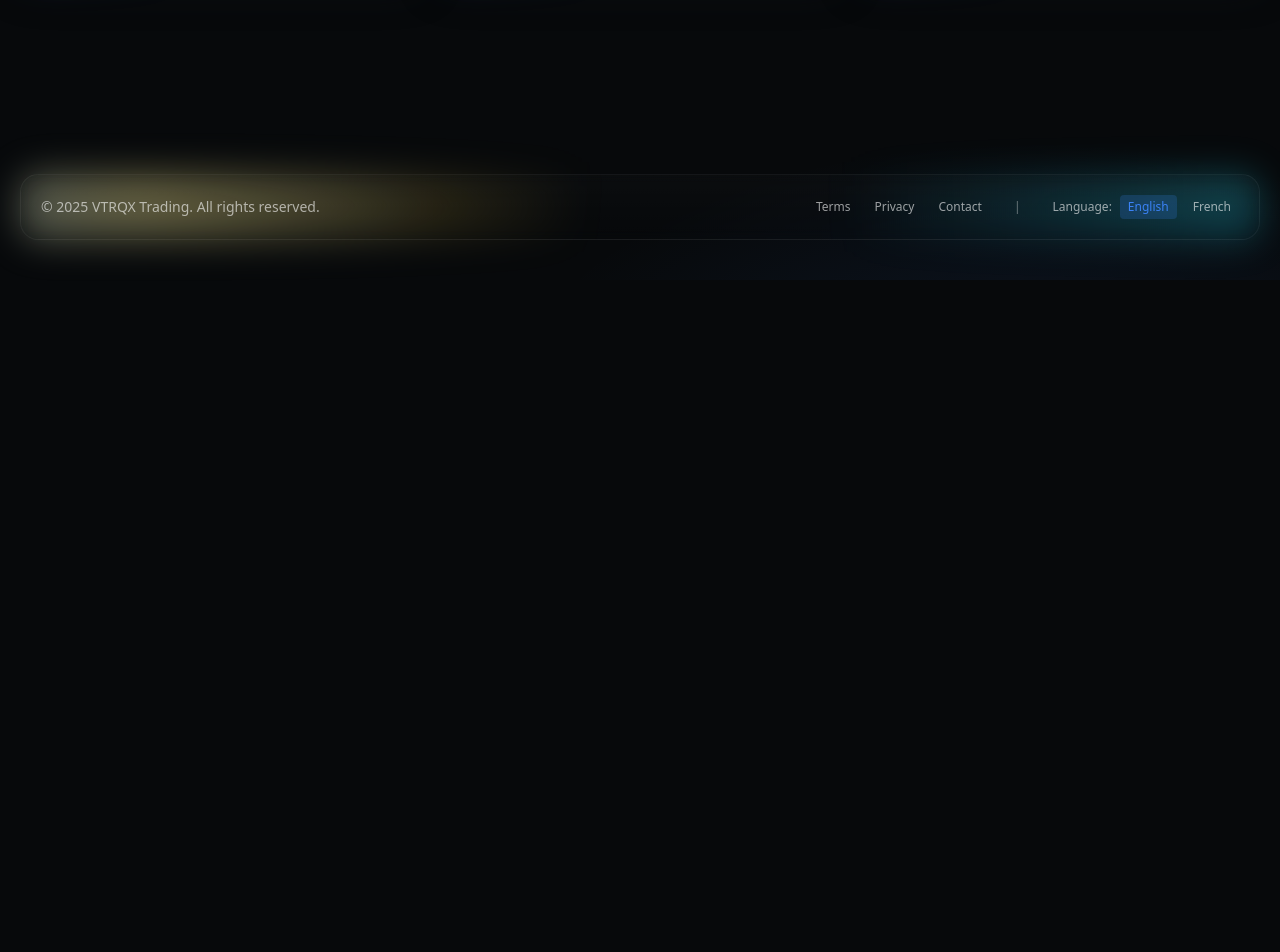
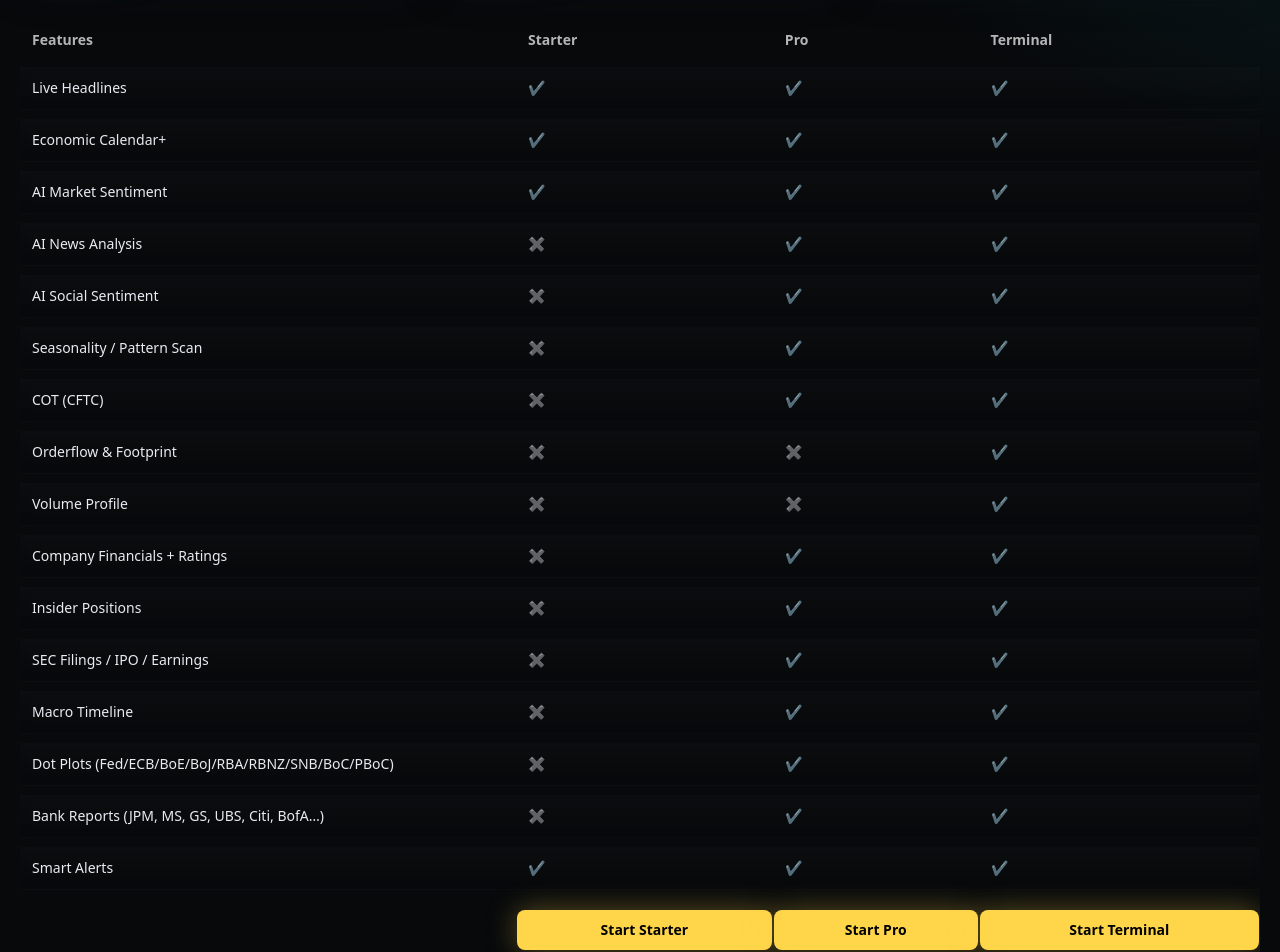
Before and after one commit to edmju/vtrqxtrading-next, a Next.js app: page /subscription in a window 1280 px wide. Shown: the part 520-1472 px from the top of the page. Before the commit the page ends 800 px from the top, so only its background shows below. Built offline with nearby package versions, Linux system fonts and the light colour scheme; no server answers.

Commit message:
Update subscription-client.tsx

```diff
--- a/src/app/(site)/subscription/subscription-client.tsx
+++ b/src/app/(site)/subscription/subscription-client.tsx
@@ -22,13 +22,17 @@ export default function SubscriptionClient() {
   const canceled = search.get("canceled") === "1";
   const router = useRouter();
 
-  const PLANS = useMemo(() => ([
+  const PLANS = useMemo(
+    () => [
       { key: "starter" as PlanKey, name: dict.subscription.plans.starter.name, price: dict.subscription.plans.starter.price, tagline: dict.subscription.plans.starter.tagline },
       { key: "pro" as PlanKey, name: dict.subscription.plans.pro.name, price: dict.subscription.plans.pro.price, tagline: dict.subscription.plans.pro.tagline },
       { key: "terminal" as PlanKey, name: dict.subscription.plans.terminal.name, price: dict.subscription.plans.terminal.price, tagline: dict.subscription.plans.terminal.tagline },
-  ]), [dict]);
+    ],
+    [dict]
+  );
 
-  const FEATURES = useMemo(() => ([
+  const FEATURES = useMemo(
+    () => [
       { key: "live_news", label: dict.subscription.table.live_news },
       { key: "econ_calendar", label: dict.subscription.table.econ_calendar },
       { key: "ai_sentiment", label: dict.subscription.table.ai_sentiment },
@@ -45,26 +49,31 @@ export default function SubscriptionClient() {
       { key: "dotplots", label: dict.subscription.table.dotplots },
       { key: "bank_reports", label: dict.subscription.table.bank_reports },
       { key: "alerts", label: dict.subscription.table.alerts },
-  ]), [dict]);
+    ],
+    [dict]
+  );
 
-  const AVAIL: Record<string, Record<PlanKey, boolean>> = useMemo(() => ({
-    live_news:      { starter: true,  pro: true,  terminal: true  },
-    econ_calendar:  { starter: true,  pro: true,  terminal: true  },
-    ai_sentiment:   { starter: true,  pro: true,  terminal: true  },
-    ai_news:        { starter: false, pro: true,  terminal: true  },
-    ai_social:      { starter: false, pro: true,  terminal: true  },
-    seasonality:    { starter: false, pro: true,  terminal: true  },
-    cot:            { starter: false, pro: true,  terminal: true  },
-    orderflow:      { starter: false, pro: false, terminal: true  },
-    volume_profile: { starter: false, pro: false, terminal: true  },
-    company_fin:    { starter: false, pro: true,  terminal: true  },
-    insiders:       { starter: false, pro: true,  terminal: true  },
-    sec:            { starter: false, pro: true,  terminal: true  },
-    macro_timeline: { starter: false, pro: true,  terminal: true  },
-    dotplots:       { starter: false, pro: true,  terminal: true  },
-    bank_reports:   { starter: false, pro: true,  terminal: true  },
-    alerts:         { starter: true,  pro: true,  terminal: true  },
-  }), []);
+  const AVAIL: Record<string, Record<PlanKey, boolean>> = useMemo(
+    () => ({
+      live_news: { starter: true, pro: true, terminal: true },
+      econ_calendar: { starter: true, pro: true, terminal: true },
+      ai_sentiment: { starter: true, pro: true, terminal: true },
+      ai_news: { starter: false, pro: true, terminal: true },
+      ai_social: { starter: false, pro: true, terminal: true },
+      seasonality: { starter: false, pro: true, terminal: true },
+      cot: { starter: false, pro: true, terminal: true },
+      orderflow: { starter: false, pro: false, terminal: true },
+      volume_profile: { starter: false, pro: false, terminal: true },
+      company_fin: { starter: false, pro: true, terminal: true },
+      insiders: { starter: false, pro: true, terminal: true },
+      sec: { starter: false, pro: true, terminal: true },
+      macro_timeline: { starter: false, pro: true, terminal: true },
+      dotplots: { starter: false, pro: true, terminal: true },
+      bank_reports: { starter: false, pro: true, terminal: true },
+      alerts: { starter: true, pro: true, terminal: true },
+    }),
+    []
+  );
 
   useEffect(() => {
     (async () => {
@@ -129,14 +138,17 @@ export default function SubscriptionClient() {
         {canceled && <p className="mt-3 text-red-400">❌ {t("subscription.canceled")}</p>}
       </header>
 
+      {/* Cards */}
       <div className="grid md:grid-cols-3 gap-5">
         {PLANS.map((p) => {
           const current = isCurrent(p.key);
           const disabled = !prices[p.key] && !current;
           const btnLabel = current
-            ? `${t("subscription.current")} — ${t("subscription.manage")}`
-            : loadingPlan === p.key ? "…" : `${t("subscription.start")} ${p.name}`;
-          const onClick = () => current ? openPortal() : startCheckout(p.key);
+            ? `${t("subscription.current", "Current")} — ${t("subscription.manage", "Manage")}`
+            : loadingPlan === p.key
+            ? "…"
+            : `${t("subscription.start", "Start")} ${p.name}`;
+          const onClick = () => (current ? openPortal() : startCheckout(p.key));
 
           return (
             <GlassCard key={p.key} className={`p-6 ${selected === p.key ? "ring-1 ring-primary/50" : ""}`}>
@@ -155,14 +167,60 @@ export default function SubscriptionClient() {
                 onClick={() => setSelected(p.key)}
                 className="mt-3 text-xs text-white/60 hover:text-primary underline"
               >
-                {t("subscription.compare")}
+                {t("subscription.compare", "Compare features")}
               </button>
             </GlassCard>
           );
         })}
       </div>
 
-      {/* ... (table de features identique à ta version précédente) ... */}
+      {/* Table des features */}
+      <div className="overflow-x-auto">
+        <table className="w-full text-left text-sm border-separate border-spacing-y-2">
+          <thead>
+            <tr className="text-white/70">
+              <th className="w-[40%] px-3 py-2">{t("subscription.features", "Features")}</th>
+              {PLANS.map((p) => (
+                <th key={p.key} className="px-3 py-2">{p.name}</th>
+              ))}
+            </tr>
+          </thead>
+          <tbody>
+            {FEATURES.map((f) => (
+              <tr key={f.key} className="glass rounded-xl">
+                <td className="px-3 py-3 font-medium">{f.label}</td>
+                {PLANS.map((p) => (
+                  <td key={p.key} className="px-3 py-3">
+                    {AVAIL[f.key]?.[p.key] ? (
+                      <span className="text-green-400">✔</span>
+                    ) : (
+                      <span className="text-red-400">✖</span>
+                    )}
+                  </td>
+                ))}
+              </tr>
+            ))}
+          </tbody>
+          <tfoot>
+            <tr>
+              <td />
+              {PLANS.map((p) => {
+                const current = isCurrent(p.key);
+                const onClick = () => (current ? openPortal() : startCheckout(p.key));
+                return (
+                  <td key={p.key} className="py-3">
+                    <Button onClick={onClick} className="w-full">
+                      {current
+                        ? `${t("subscription.current", "Current")} — ${t("subscription.manage", "Manage")}`
+                        : `${t("subscription.start", "Start")} ${p.name}`}
+                    </Button>
+                  </td>
+                );
+              })}
+            </tr>
+          </tfoot>
+        </table>
+      </div>
     </div>
   );
 }
```
Lines whose indentation alone changed are shown as unchanged.
